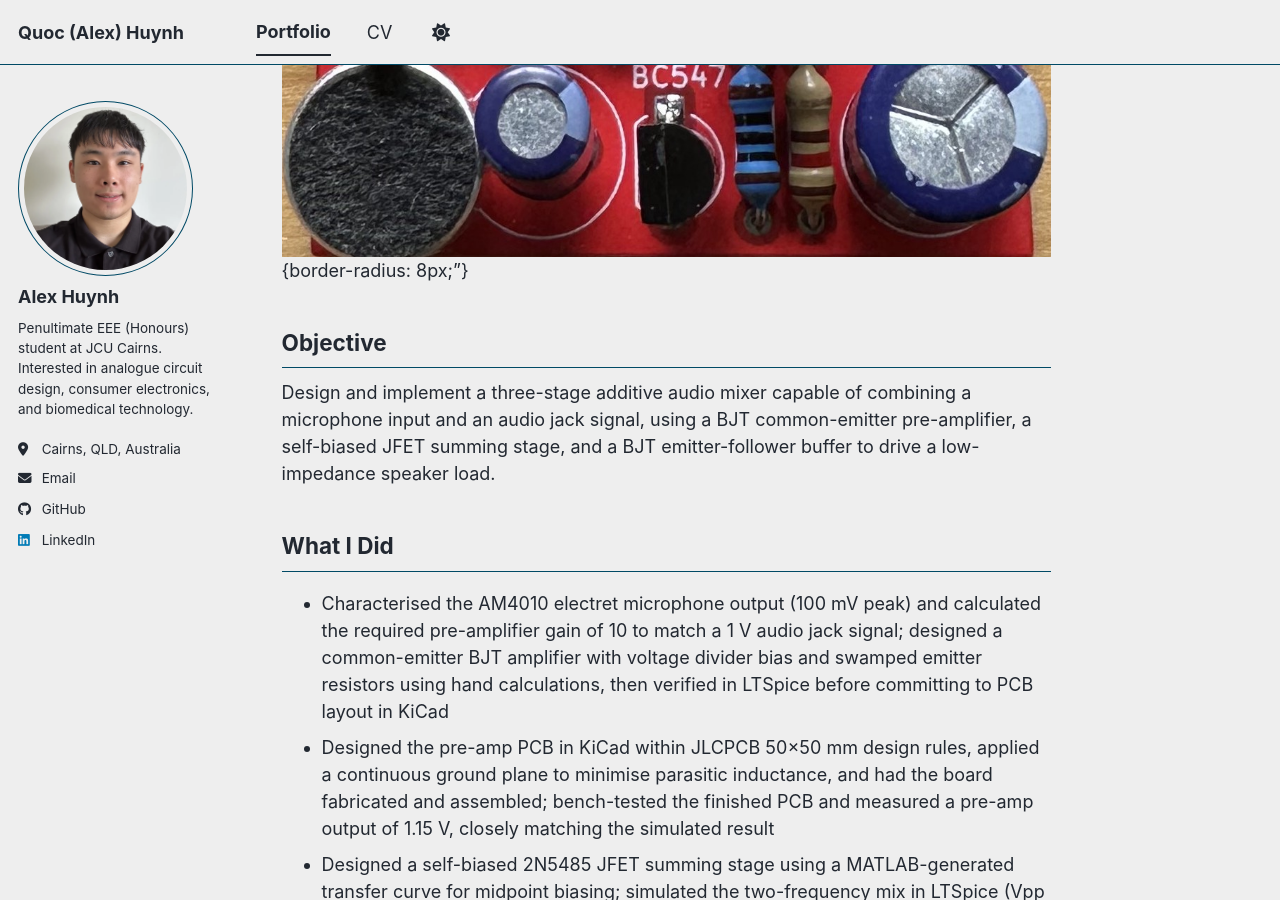
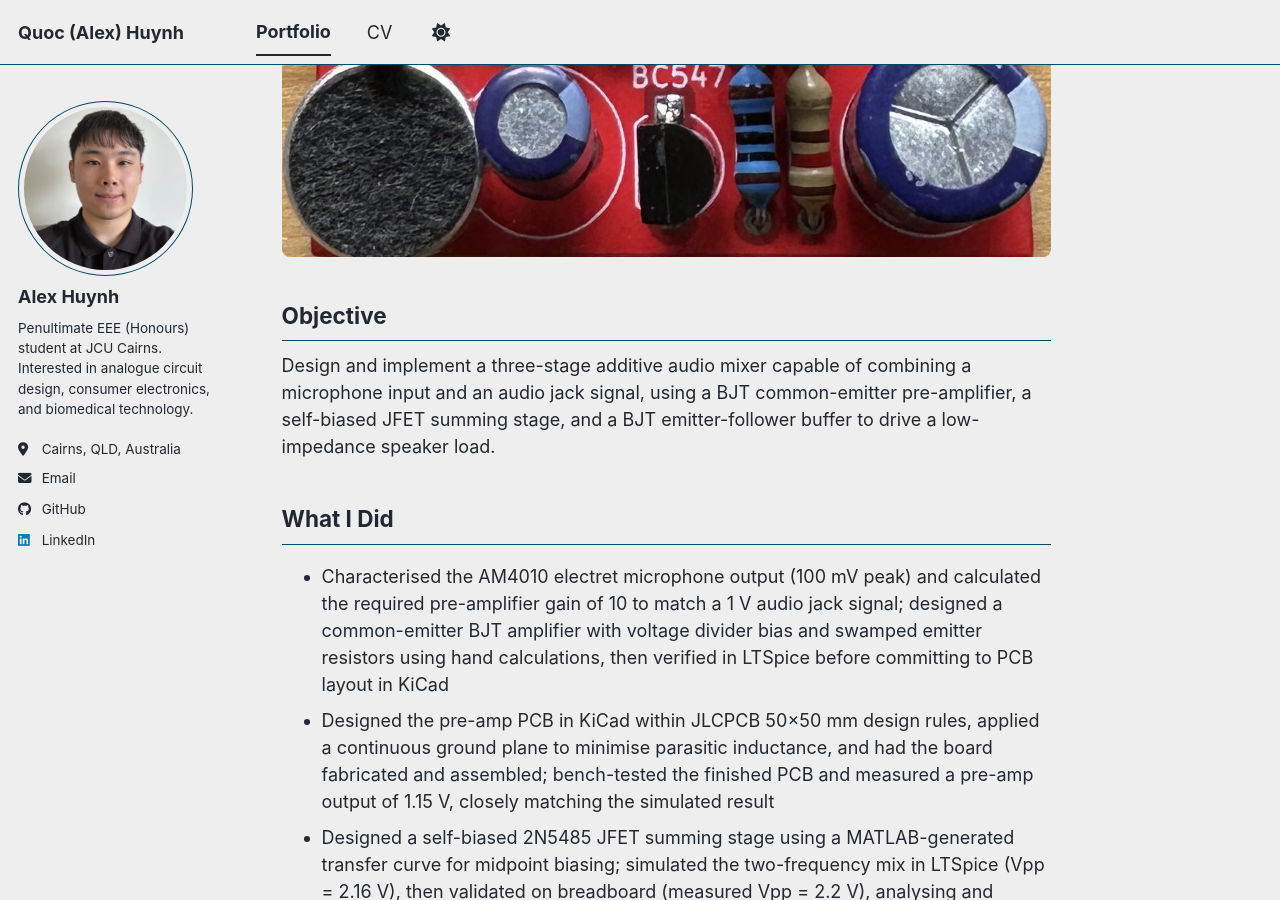
Before and after one commit to quochuynh1/quochuynh1.github.io, a Jekyll site: the page built from _portfolio/audiomixer.md, in a window 1280 px wide and 900 px high, scrolled down 509 px. Built offline with Jekyll 4.4.1, drawn with Linux system fonts in a browser that asks for light colours; a script bundle is joined from its source files by our own code; library files that are not in the unit come from our copies.

Commit message:
Fix audiomixer.md cover photo

```diff
--- a/_portfolio/audiomixer.md
+++ b/_portfolio/audiomixer.md
@@ -9,7 +9,7 @@
 **Course:** EE2300 Circuit Design — Trimester 3, 2025 — James Cook University, Cairns
 **Tools & Equipment:** LTSpice, KiCad, MATLAB, oscilloscope, function generator, multimeter, breadboard, JLCPCB-fabricated PCB, AM4011 microphone, 2N5484 JFET, 2N2904 BJT, soldering iron
 
-![Cover Photo](/images/preamp2.jpeg){border-radius: 8px;"}
+![Cover Photo](/images/preamp2.jpeg){: style="border-radius: 8px"}
 
 ## Objective
 
```
